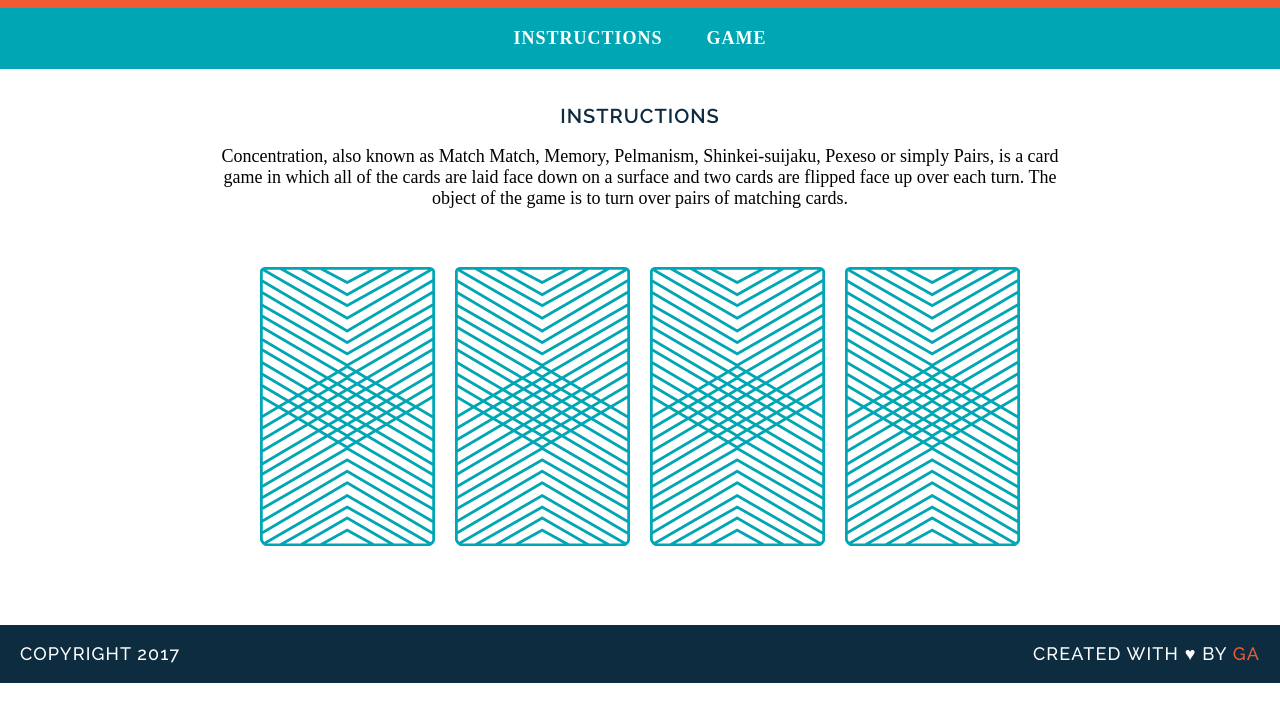
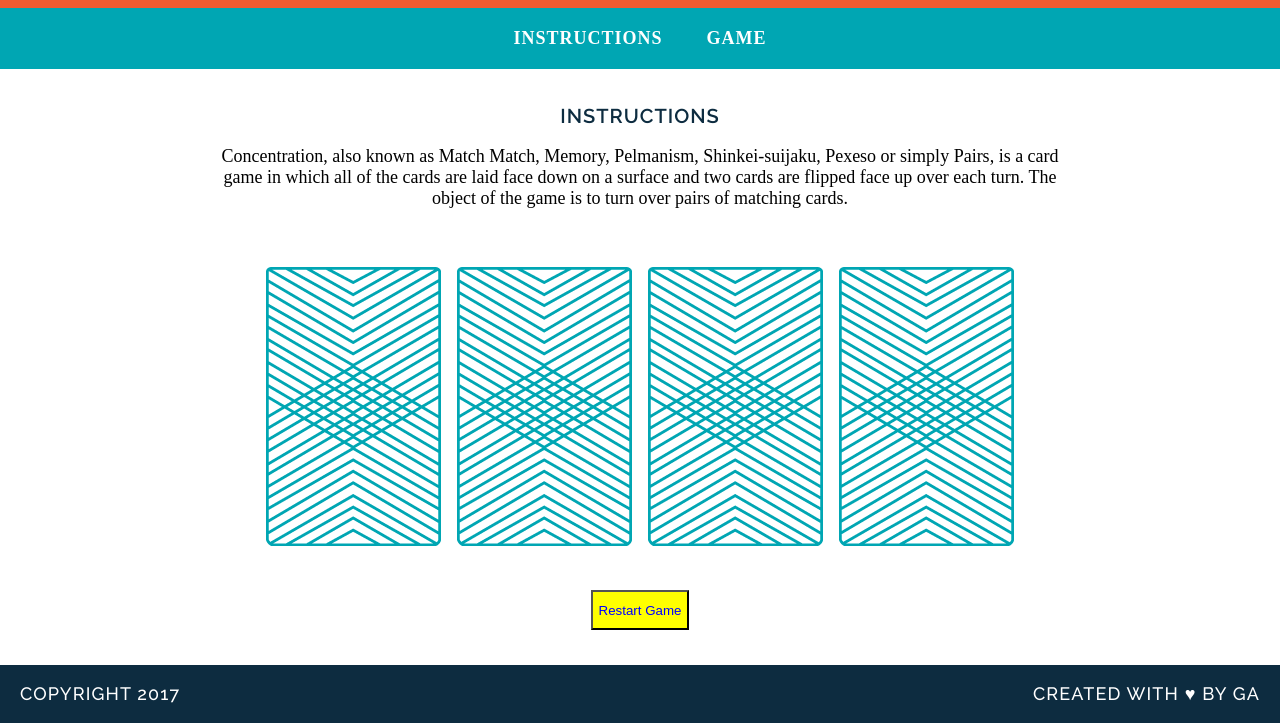
Before and after one commit to achentha/wdi-fundamentals-memorygame, a plain HTML site: page index.html in a window 1280 px wide. Shown: the part 105-828 px from the top of the page. Before the commit the page ends 800 px from the top, so only its background shows below. Drawn offline with Linux system fonts and the light colour scheme; a web font is replaced by a local one.

Commit message:
Unit 11: DOM

```diff
--- a/index.html
+++ b/index.html
@@ -31,12 +31,8 @@
       up over each turn. The object of the game is to turn over pairs of
       matching cards.</p>
 
-    <div>
-      <img src="images/back.png" alt="Queen of Diamonds">
-      <img src="images/back.png" alt="Queen of Hearts">
-      <img src="images/back.png" alt="King of Diamonds">
-      <img src="images/back.png" alt="King of Hearts">
-    </div>
+    <div id="game-board" class="board clearfix"></div>
+    <button id="restartButton">Restart Game</button>
   </main>
 
   <footer class="clearfix">
--- a/js/main.js
+++ b/js/main.js
@@ -17,7 +17,7 @@ var cards = [
   {
     rank: "king",
     suit: "diamonds",
-    cardImage: "images/queen-of-diamonds.png"
+    cardImage: "images/king-of-diamonds.png"
   }
 ];
 
@@ -32,16 +32,38 @@ var checkForMatch = function() {
    alert("Sorry, try again.");
 }
 
-var flipCard = function(cardId) {
-  console.log('User flipped ' + cards[cardId].rank);
-  console.log(cards[cardId].cardImage);
-  console.log(cards[cardId].suit);
+var flipCard = function() {
+  /* don't allow the user to flip the 3rd card */
+  if (cardsInPlay.length ===2)
+    return;
 
+  var cardId = this.getAttribute('data-id');
+  this.setAttribute('src', cards[cardId].cardImage);
   cardsInPlay.push(cards[cardId].rank);
 
   if (cardsInPlay.length === 2)
     checkForMatch();
 }
 
-flipCard(0);
-flipCard(2);
+function createBoard() {
+  var cardElement;
+   for (var i = 0; i < cards.length; i++) {
+    cardElement = document.createElement('img');
+    cardElement.setAttribute('src', 'images/back.png');
+    cardElement.setAttribute('data-id', i);
+    cardElement.addEventListener('click', flipCard);
+    document.getElementById('game-board').appendChild(cardElement);
+  }
+}
+
+function restartGame() {
+  cardsInPlay.splice(0,2);
+  var gameBoard = document.getElementById('game-board');
+
+  for (var i = 0; i < cards.length; i++)
+    gameBoard.childNodes[i].setAttribute('src', 'images/back.png')
+}
+
+var restartButton = document.getElementById('restartButton');
+restartButton.addEventListener('click', restartGame);
+createBoard();
--- a/style.css
+++ b/style.css
@@ -83,6 +83,11 @@ img {
   float: right;
 }
 
+#restartButton {
+  background-color: yellow;
+  height: 40px;
+  color: blue;
+}
 .clearfix:after {
   visibility: hidden;
   display: block;
@@ -91,8 +96,3 @@ img {
   height: 0;
   font-size: 0;
 }
-
-.name {
-  color: #F15B31;
-  font-weight: 700px;
-}
```
